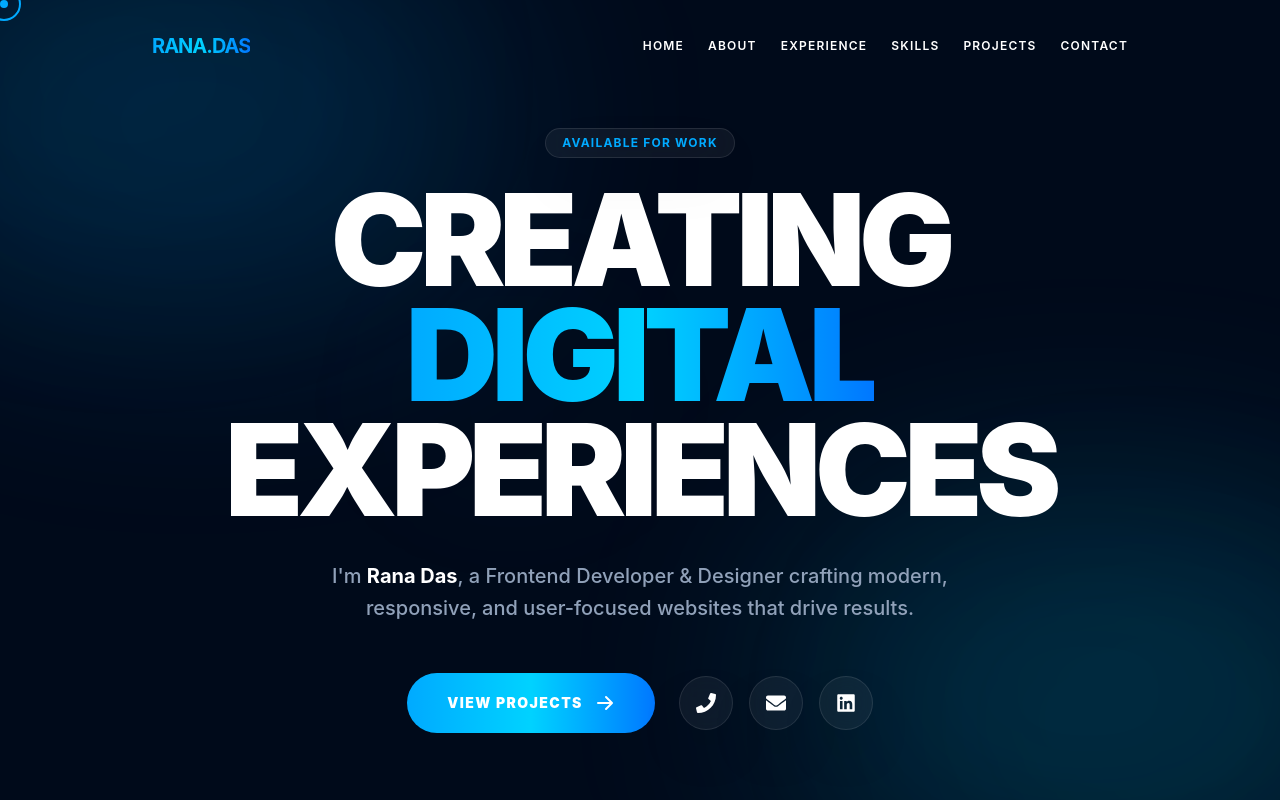
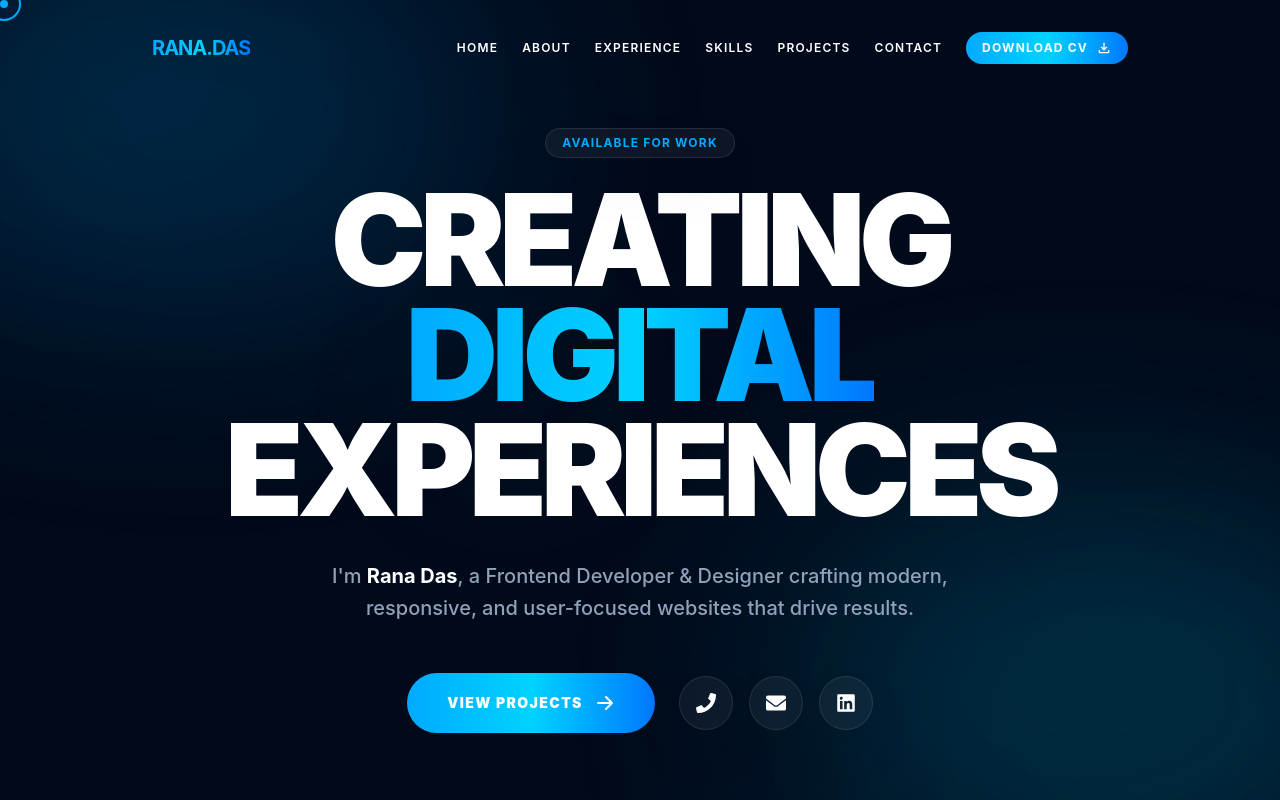
Before and after one commit to rajadevelop/rana-portfolio-website, a React (Vite) app: page / in a window 1280 px wide. Shown: the top 800 px of the page. Built offline with nearby package versions, Linux system fonts and the light colour scheme.

Commit message:
rana: update

```diff
--- a/src/components/Navbar.tsx
+++ b/src/components/Navbar.tsx
@@ -2,6 +2,7 @@ import { useState, useEffect } from "react";
 import { motion, AnimatePresence } from "motion/react";
 import { HiMenuAlt3, HiX } from "react-icons/hi";
 import { FaMoon, FaSun } from "react-icons/fa";
+import { MdOutlineFileDownload } from "react-icons/md";
 
 const navLinks = [
   { name: "Home", href: "#home" },
@@ -35,12 +36,13 @@ export default function Navbar() {
   }, [isDark]);
 
   return (
+    <>
     <nav
       className={`fixed top-3 left-1/2 -translate-x-1/2 w-[90%] max-w-5xl z-50 transition-all duration-500 rounded-full border-none ${
         isScrolled ? "glass py-3" : "bg-transparent py-5"
       }`}
     >
-      <div className="px-6 flex items-center justify-between">
+        <div className="px-4 md:px-6 flex items-center justify-between">
           <motion.a
             href="#home"
             initial={{ opacity: 0, x: -20 }}
@@ -64,6 +66,18 @@ export default function Navbar() {
                 {link.name}
               </motion.a>
             ))}
+            <div className="hidden md:flex">
+              <a
+                href="/rana-das-resume-updated.pdf"
+                download="Rana-Das-CV.pdf"
+                className="group px-4 py-2 rounded-full gradient-bg text-white text-xs font-bold uppercase tracking-widest flex items-center gap-2"
+              >
+                Download CV
+                <span className="group-hover:translate-x-1 transition-transform">
+                  <MdOutlineFileDownload  size={16} />
+                </span>
+              </a>
+            </div>
             {/* <button
               onClick={() => setIsDark(!isDark)}
               className="p-2 rounded-full hover:bg-white/10 transition-colors"
@@ -80,6 +94,15 @@ export default function Navbar() {
             >
               {isDark ? <FaSun size={18} /> : <FaMoon size={18} />}
             </button> */}
+             <a
+              href="/rana-das-resume-updated.pdf"
+              download="Rana-Das-CV.pdf"
+              className="group px-4 py-2 rounded-full gradient-bg text-white text-xs font-bold uppercase tracking-widest flex items-center gap-2"
+            >
+              <span className="group-hover:translate-x-1 transition-transform">
+                <MdOutlineFileDownload  size={16} />
+              </span>
+            </a>
             <button
               onClick={() => setIsMobileMenuOpen(!isMobileMenuOpen)}
               className="p-2 text-white"
@@ -87,6 +110,7 @@ export default function Navbar() {
               {isMobileMenuOpen ? <HiX size={24} /> : <HiMenuAlt3 size={24} />}
             </button>
           </div>
+
         </div>
 
       {/* Mobile Menu */}
@@ -114,5 +138,6 @@ export default function Navbar() {
         )}
       </AnimatePresence>
     </nav>
+    </>
   );
 }
```
Also changed, not shown: 1 other file (tests, documents, lock files or other folders). Lines whose indentation alone changed are shown as unchanged.
